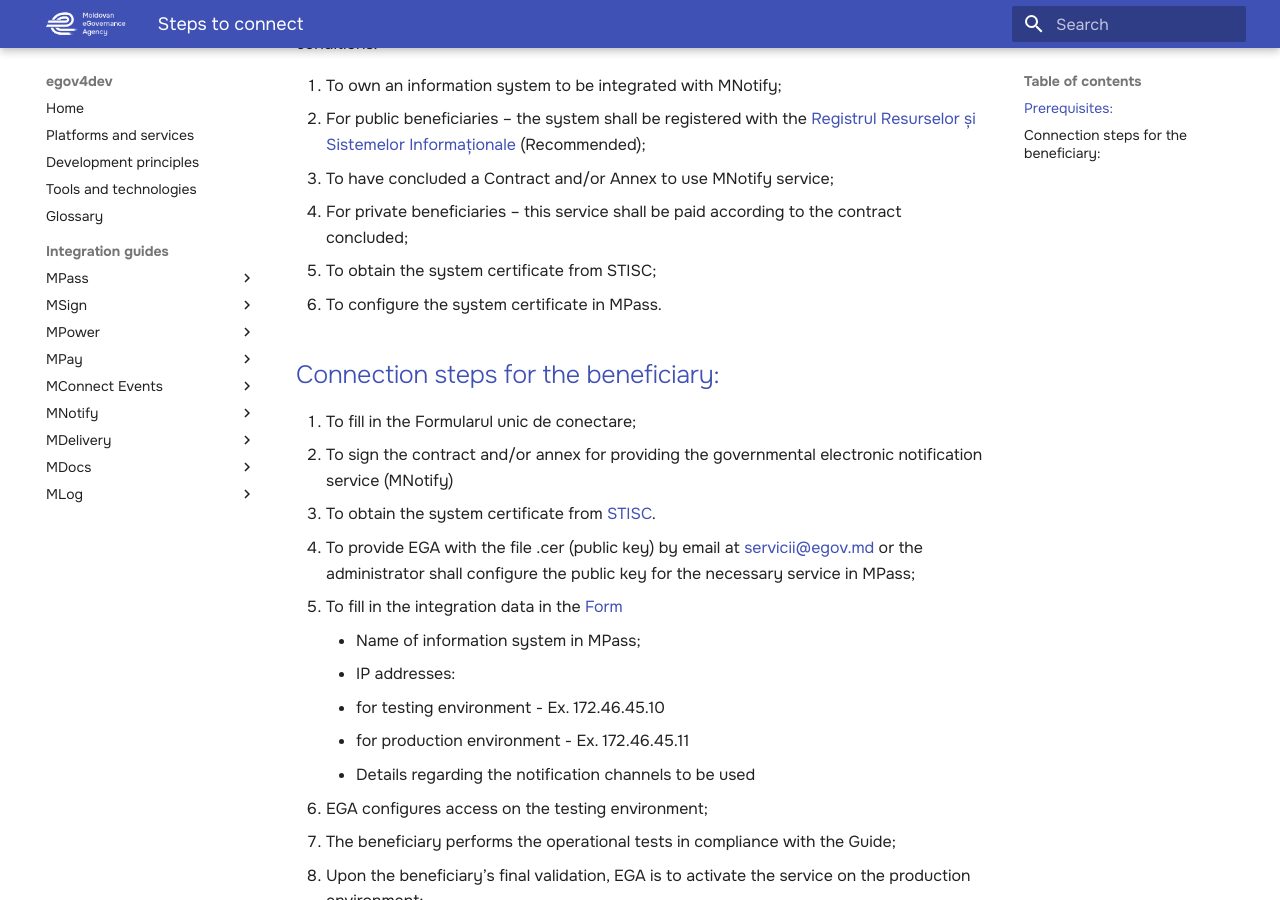
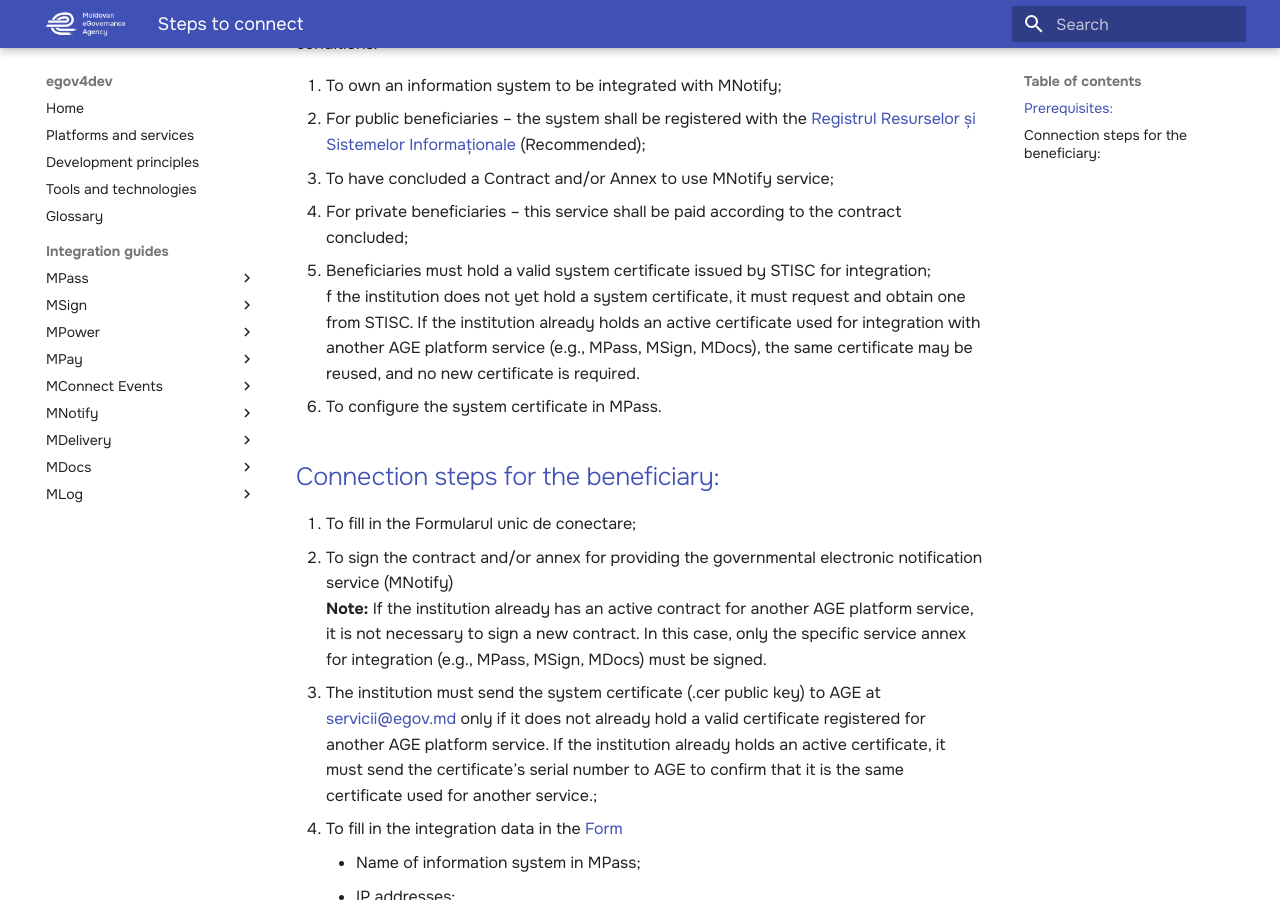
Before and after one commit to egov-moldova/egov4dev, an MkDocs documentation site: the page built from docs/guides/mnotify/process.md, in a window 1280 px wide and 900 px high, scrolled down 225 px. Built offline with MkDocs 1.6.1 and Material for MkDocs 9.7.7, drawn with Linux system fonts in a browser that asks for light colours.

Commit message:
Update process.md

```diff
--- a/docs/guides/mnotify/process.md
+++ b/docs/guides/mnotify/process.md
@@ -6,24 +6,23 @@
 2. For public beneficiaries – the system shall be registered with the [Registrul Resurselor și Sistemelor Informaționale](https://rsi.gov.md/procedure) (Recommended);
 3. To have concluded a Contract and/or Annex to use MNotify service;
 4. For private beneficiaries – this service shall be paid according to the contract concluded;
-5. To obtain the system certificate from STISC;
+5. Beneficiaries must hold a valid system certificate issued by STISC for integration;<br>f the institution does not yet hold a system certificate, it must request and obtain one from STISC. If the institution already holds an active certificate used for integration with another AGE platform service (e.g., MPass, MSign, MDocs), the same certificate may be reused, and no new certificate is required.
 6. To configure the system certificate in MPass.
 
 ## Connection steps for the beneficiary:
 
 1. To fill in the Formularul unic de conectare;
-2. To sign the contract and/or annex for providing the governmental electronic notification service (MNotify)
-3. To obtain the system certificate from [STISC](https://semnatura.md/order/system-certificate).
-4. To provide EGA with the file .cer (public key) by email at [servicii@egov.md](servicii@egov.md) or the administrator shall configure the public key for the necessary service in MPass;
-5. To fill in the integration data in the [Form](https://forms.office.com/Pages/DesignPageV2.aspx?origin=NeoPortalPage&subpage=design&id=Z4f8jWsRaEKDxfvIWTRtODb3-31Q6N1Hrz_Ou4oWQqBUNlpMVU02NThQU1oxQko5T0I1WkVMN0dQSi4u)
+2. To sign the contract and/or annex for providing the governmental electronic notification service (MNotify)<br>**Note:** If the institution already has an active contract for another AGE platform service, it is not necessary to sign a new contract. In this case, only the specific service annex for integration (e.g., MPass, MSign, MDocs) must be signed.
+3. The institution must send the system certificate (.cer public key) to AGE at [servicii@egov.md](servicii@egov.md) only if it does not already hold a valid certificate registered for another AGE platform service. If the institution already holds an active certificate, it must send the certificate’s serial number to AGE to confirm that it is the same certificate used for another service.;
+4. To fill in the integration data in the [Form](https://forms.office.com/Pages/DesignPageV2.aspx?origin=NeoPortalPage&subpage=design&id=Z4f8jWsRaEKDxfvIWTRtODb3-31Q6N1Hrz_Ou4oWQqBUNlpMVU02NThQU1oxQko5T0I1WkVMN0dQSi4u)
     - Name of information system in MPass;
     - IP addresses:
       - for testing environment - Ex. 172.46.45.10
       - for production environment - Ex. 172.46.45.11
     - Details regarding the notification channels to be used
-6. EGA configures access on the testing environment;
-7. The beneficiary performs the operational tests in compliance with the Guide;
-8. Upon the beneficiary’s final validation, EGA is to activate the service on the production environment;
-9. The beneficiary shall be notified when the integration completed.
+5. EGA configures access on the testing environment;
+6. The beneficiary performs the operational tests in compliance with the Guide;
+7. Upon the beneficiary’s final validation, EGA is to activate the service on the production environment;
+8. The beneficiary shall be notified when the integration completed.
 
 [servicii@egov.md](servicii@egov.md) | +373 (22) 820 026
```
